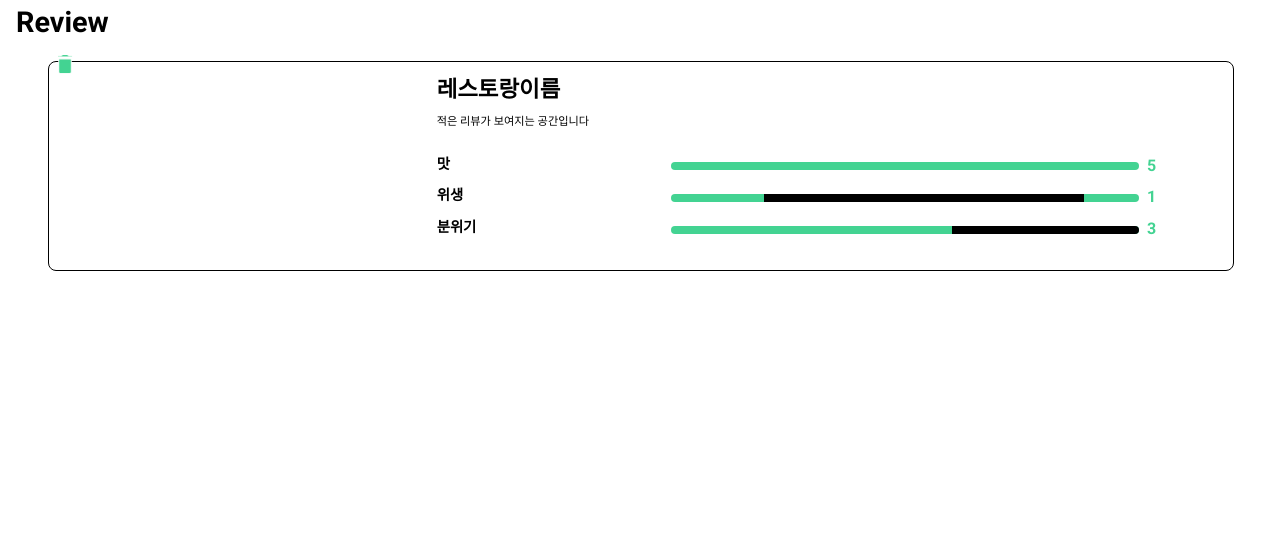
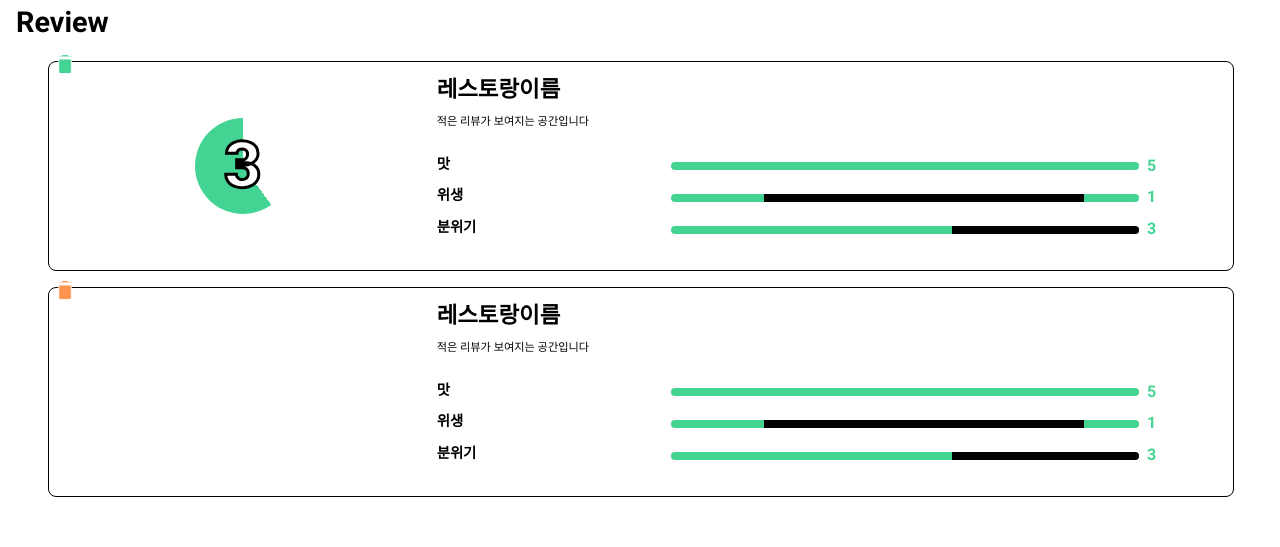
Before and after one commit to TaeminChoe/BOB, a Vue app in the folder client/: page /BOB/my/review in a window 1280 px wide. Shown: the part 158-705 px from the top of the page. Built offline with nearby package versions, Linux system fonts and the light colour scheme.

Commit message:
디테일 페이지에 들어갈 차트 동작 구현

```diff
--- a/client/public/layout.css
+++ b/client/public/layout.css
@@ -1,3 +1,6 @@
+body {
+  font-family: "Roboto", sans-serif;
+}
 body .bgcolor-green {
   background-color: #43d392;
 }
@@ -35,7 +38,6 @@ body .bgcolor-mint {
   padding: 1rem;
   font-size: 1.8rem;
   font-weight: 700;
-  font-family: "Roboto", sans-serif;
 }
 .template-layout .title-text button {
   width: calc(40%);
@@ -81,7 +83,6 @@ body .bgcolor-mint {
   flex-flow: column;
   font-size: 0.8rem;
   font-weight: 700;
-  font-family: "Roboto", sans-serif;
 }
 .template-layout .content-layout .mypage-box .account-name {
   font-size: 2rem;
@@ -123,7 +124,6 @@ body .bgcolor-mint {
   transform: translate(-50%, 0);
 }
 .template-layout .content-layout .list-box .text-box {
-  font-family: "Roboto";
   font-style: normal;
   width: 50%;
 }
@@ -139,6 +139,33 @@ body .bgcolor-mint {
   padding: 0.5rem;
   font-weight: 400;
   font-size: 0.7rem;
+}
+.template-layout .content-layout .list-box .dounut-box {
+  width: 35%;
+  position: relative;
+  display: flex;
+  align-items: center;
+  justify-content: center;
+}
+.template-layout .content-layout .list-box .dounut-box .circle-box {
+  width: 6rem;
+  height: 6rem;
+  border-radius: 50%;
+  position: relative;
+}
+.template-layout .content-layout .list-box .dounut-box .text-box {
+  width: 100%;
+  height: 100%;
+  font-size: 4em;
+  top: 50%;
+  left: 50%;
+  transform: translate(-50%, -50%);
+  text-align: center;
+  line-height: 6rem;
+  position: absolute;
+  color: white;
+  font-weight: 900;
+  -webkit-text-stroke: 3px black;
 }
 .template-layout .content-layout .list-box .reciept-img-box {
   width: 35%;
@@ -163,7 +190,6 @@ body .bgcolor-mint {
   padding: 1rem 0;
 }
 .template-layout .content-layout .list-box .reciept-desc-box {
-  font-family: "Roboto";
   font-style: normal;
   width: 75%;
   display: flex;
@@ -193,7 +219,6 @@ body .bgcolor-mint {
   height: 33%;
   display: flex;
   font-weight: 700;
-  font-family: "Roboto", sans-serif;
   flex-flow: row;
 }
 .template-layout .content-layout .list-box .reciept-desc-box .review-box .review-list .review-text {
@@ -250,7 +275,6 @@ body .bgcolor-mint {
   transform: translate(0%, -50%);
 }
 .template-layout .content-layout .main-box .text-box {
-  font-family: "Roboto";
   font-style: normal;
   width: 100%;
   height: 3.5rem;
@@ -268,7 +292,6 @@ body .bgcolor-mint {
   font-size: 0.8rem;
 }
 .template-layout .content-layout .main-box .detail-box {
-  font-family: "Roboto";
   font-style: normal;
   width: calc(100% - 1rem);
   padding: 1.3rem 0.5rem 0 0.5rem;
@@ -321,7 +344,6 @@ body .bgcolor-mint {
   box-shadow: 0 0 0 3px #000 inset;
   font-size: 1.8rem;
   font-weight: 700;
-  font-family: "Roboto", sans-serif;
 }
 .bm-menu .cross-style {
   top: 25px !important;
@@ -381,5 +403,4 @@ body .bgcolor-mint {
   color: #ff9551;
   font-size: 2.5rem;
   font-weight: 400;
-  font-family: "Roboto", sans-serif;
 }
--- a/client/public/scss/layout.scss
+++ b/client/public/scss/layout.scss
@@ -1,4 +1,5 @@
 body {
+  font-family: "Roboto", sans-serif;
   .bgcolor-green {
     background-color: #43d392;
   }
@@ -36,7 +37,6 @@ body {
     padding: 1rem;
     font-size: 1.8rem;
     font-weight: 700;
-    font-family: "Roboto", sans-serif;
 
     button {
       width: calc(40%);
@@ -86,7 +86,6 @@ body {
       flex-flow: column;
       font-size: 0.8rem;
       font-weight: 700;
-      font-family: "Roboto", sans-serif;
 
       .account-name {
         font-size: 2rem;
@@ -132,7 +131,6 @@ body {
       }
 
       .text-box {
-        font-family: "Roboto";
         font-style: normal;
         width: 50%;
         .list-title {
@@ -147,6 +145,37 @@ body {
           padding: 0.5rem;
           font-weight: 400;
           font-size: 0.7rem;
+        }
+      }
+
+      .dounut-box {
+        width: 35%;
+        position: relative;
+        display: flex;
+        align-items: center;
+        justify-content: center;
+
+        .circle-box {
+          width: 6rem;
+          height: 6rem;
+          border-radius: 50%;
+          // background-color: gold;
+          position: relative;
+          // background: conic-gradient(white 20%, #43d392 20% 80%);
+        }
+        .text-box {
+          width: 100%;
+          height: 100%;
+          font-size: 4em;
+          top: 50%;
+          left: 50%;
+          transform: translate(-50%, -50%);
+          text-align: center;
+          line-height: 6rem;
+          position: absolute;
+          color: white;
+          font-weight: 900;
+          -webkit-text-stroke: 3px black;
         }
       }
 
@@ -175,7 +204,6 @@ body {
       }
 
       .reciept-desc-box {
-        font-family: "Roboto";
         font-style: normal;
         width: 75%;
         display: flex;
@@ -204,7 +232,6 @@ body {
             height: 33%;
             display: flex;
             font-weight: 700;
-            font-family: "Roboto", sans-serif;
             flex-flow: row;
             .review-text {
               width: 30%;
@@ -266,7 +293,6 @@ body {
       }
 
       .text-box {
-        font-family: "Roboto";
         font-style: normal;
         width: 100%;
         height: 3.5rem;
@@ -286,7 +312,6 @@ body {
       }
 
       .detail-box {
-        font-family: "Roboto";
         font-style: normal;
         width: calc(100% - 1rem);
         padding: 1.3rem 0.5rem 0 0.5rem;
@@ -345,7 +370,6 @@ body {
   box-shadow: 0 0 0 3px #000 inset;
   font-size: 1.8rem;
   font-weight: 700;
-  font-family: "Roboto", sans-serif;
 
   .cross-style {
     top: 25px !important;
@@ -406,6 +430,5 @@ body {
     color: #ff9551;
     font-size: 2.5rem;
     font-weight: 400;
-    font-family: "Roboto", sans-serif;
   }
 }
--- a/client/src/page/my/ReviewPage.vue
+++ b/client/src/page/my/ReviewPage.vue
@@ -14,6 +14,74 @@
         class="trash-btn"
         v-if="$store.state.auth == ''"
         src="@/assets/img/trashGreen.png"
+        @click="handleDelReview"
+      />
+      <div class="dounut-box">
+        <div
+          class="circle-box"
+          :style="{
+            background: `conic-gradient(
+                  white ${whitePercent}%,
+                  #43d392 ${whitePercent}% ${greenPercent}%
+                )
+                `,
+          }"
+        >
+          <div class="text-box">{{ averageScore }}</div>
+        </div>
+      </div>
+      <!-- <div class="reciept-img-box">
+        <img
+          class="list-img"
+          src="http://cmsimg.newstomato.com/news/8/2018/12/2018-12-17/201812161728110.jpg"
+        />
+        <div class="date-text">2022.11.01</div>
+      </div> -->
+      <div class="reciept-desc-box">
+        <div class="list-title">레스토랑이름</div>
+        <div class="list-discription">적은 리뷰가 보여지는 공간입니다</div>
+        <div class="review-box">
+          <div class="review-list">
+            <div class="review-text">맛</div>
+            <input
+              class="review-range"
+              type="range"
+              :value="tasteScore"
+              max="5"
+              disabled
+            />
+            <div class="review-value">{{ tasteScore }}</div>
+          </div>
+          <div class="review-list">
+            <div class="review-text">위생</div>
+            <input
+              class="review-range"
+              type="range"
+              :value="cleanScore"
+              max="5"
+              disabled
+            />
+            <div class="review-value">{{ cleanScore }}</div>
+          </div>
+          <div class="review-list">
+            <div class="review-text">분위기</div>
+            <input
+              class="review-range"
+              type="range"
+              :value="moodScore3"
+              max="5"
+              disabled
+            />
+            <div class="review-value">{{ moodScore }}</div>
+          </div>
+        </div>
+      </div>
+    </div>
+    <div class="list-box">
+      <img
+        class="trash-btn"
+        v-if="$store.state.auth == ''"
+        src="@/assets/img/trash.png"
         @click="handleDelReview"
       />
       <div class="reciept-img-box">
@@ -71,11 +139,21 @@ export default {
   name: "MyPage",
   data() {
     return {
-      reviews: [],
+      reviews: [{ tasteScore: 0, cleanScore: 0, moodScore: 0 }],
+      averageScore: 0,
+      whitePercent: 0,
+      greenPercent: 0,
     };
   },
   methods: {
-    getReviewData() {},
+    getReviewData() {
+      //리뷰 데이터 가져오는 api 호출 예정
+      this.tasteScore = 5;
+      this.cleanScore = 1;
+      this.moodScore = 3;
+
+      this.chartCacul();
+    },
     handleDelReview() {
       console.log("유저 / 어드민 구분해서 삭제 요청 보내기");
       // handleDelReview(event, index) {
@@ -88,9 +166,16 @@ export default {
       // });
       // event.stopPropagation();
     },
+    chartCacul() {
+      this.averageScore = parseInt(
+        (this.tasteScore + this.cleanScore + this.moodScore) / 3
+      );
+      this.greenPercent = this.averageScore * 20;
+      this.whitePercent = 100 - this.averageScore * 20;
+    },
   },
   created() {
-    // this.getReviewData();
+    this.getReviewData();
   },
 };
 </script>
```
